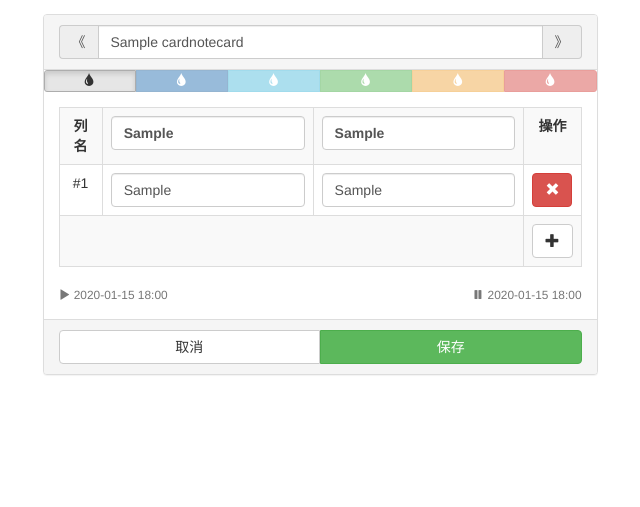
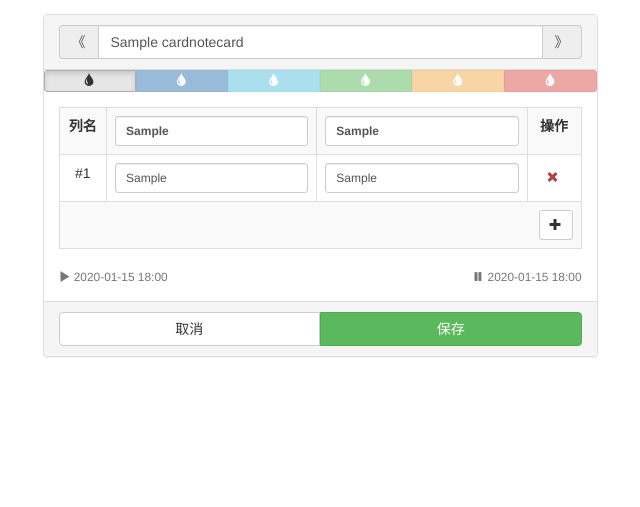
Before and after one commit to kyan001/Duetime, a Django app: template main/templates/cardnote/detail.html in a window 1280 px wide. Shown: the part 51-558 px from the top of the page, without its empty margins (320-960 px from the left). Run offline with Django 3.2, Linux system fonts and the light colour scheme; the template is opened without the code that fills it: values that come from a table or form of the project are taken from there, others are empty; tables that the repository leaves empty hold one stand-in row (values such as "Sample post"); parts of the project's set-up code (start-up, migrations or seed data) failed here and were passed over; some libraries are stand-ins or nearby versions.

Commit message:
make input small

```diff
--- a/main/templates/cardnote/detail.html
+++ b/main/templates/cardnote/detail.html
@@ -56,10 +56,10 @@
                                         列名
                                     </th>
                                     <th>
-                                        <input class="form-control" type="text" name="kcol" value="{{ card.kcol }}" placeholder="{{ card.kcol|default:'选填' }}">
+                                        <input class="form-control input-sm" type="text" name="kcol" value="{{ card.kcol }}" placeholder="{{ card.kcol|default:'选填' }}">
                                     </th>
                                     <th>
-                                        <input class="form-control" type="text" name="vcol" value="{{ card.vcol }}" placeholder="{{ card.vcol|default:'选填' }}">
+                                        <input class="form-control input-sm" type="text" name="vcol" value="{{ card.vcol }}" placeholder="{{ card.vcol|default:'选填' }}">
                                     </th>
                                     <th class="text-center">
                                         操作
@@ -71,23 +71,21 @@
                                             #{{ forloop.counter }}
                                         </td>
                                         <td>
-                                            <input class="form-control" type="text" data-name="kword" value="{{ old_item.kword }}" placeholder="{{ old_item.kword }}">
+                                            <input class="form-control input-sm" type="text" data-name="kword" value="{{ old_item.kword }}" placeholder="{{ old_item.kword }}">
                                         </td>
                                         <td>
-                                            <input class="form-control" type="text" data-name="val" value="{{ old_item.val }}" placeholder="{{ old_item.val }}">
+                                            <input class="form-control input-sm" type="text" data-name="val" value="{{ old_item.val }}" placeholder="{{ old_item.val }}">
                                         </td>
                                         <td>
-                                            <a class="btn btn-danger" role="button" onclick="removeItemRow(this)">
-                                                <span class="glyphicon glyphicon-remove"></span>
+                                            <a class="btn btn-link btn-sm hover-turning-container" role="button" onclick="removeItemRow(this)">
+                                                <span class="glyphicon glyphicon-remove text-danger"></span>
                                             </a>
                                         </td>
                                     </tr>
                                 {% endfor %}
                                 <tr id="new-row-btn-tr">
-                                    <td colspan="3">
-                                    </td>
-                                    <td colspan="1">
-                                        <a class="btn btn-default btn-block" onclick="addItemRow()">
+                                    <td colspan="4">
+                                        <a class="btn btn-default btn-sm pull-right" onclick="addItemRow()">
                                             <span class="glyphicon glyphicon-plus"></span>
                                         </a>
                                     </td>
@@ -147,9 +145,9 @@
         }
         function addItemRow(){
             var tr = $("<tr class='item-row'></tr>")
-            var kword_input = $("<input class='form-control' type='text' data-name='kword' placeholder='（选填）'>")
-            var val_input = $("<input class='form-control' type='text' data-name='val' placeholder='（选填）'>")
-            var remove_btn = $("<a class='btn btn-danger' role='button' onclick='removeItemRow(this)'></a>").append("<span class='glyphicon glyphicon-remove'></span>")
+            var kword_input = $("<input class='form-control input-sm' type='text' data-name='kword' placeholder='（选填）'>")
+            var val_input = $("<input class='form-control input-sm' type='text' data-name='val' placeholder='（选填）'>")
+            var remove_btn = $("<a class='btn btn-link btn-sm hover-turning-container' role='button' onclick='removeItemRow(this)'></a>").append("<span class='glyphicon glyphicon-remove text-danger'></span>")
             var tds = [
                 $("<td></td>").addClass("text-center").text("New"),
                 $("<td></td>").append(kword_input),
```
